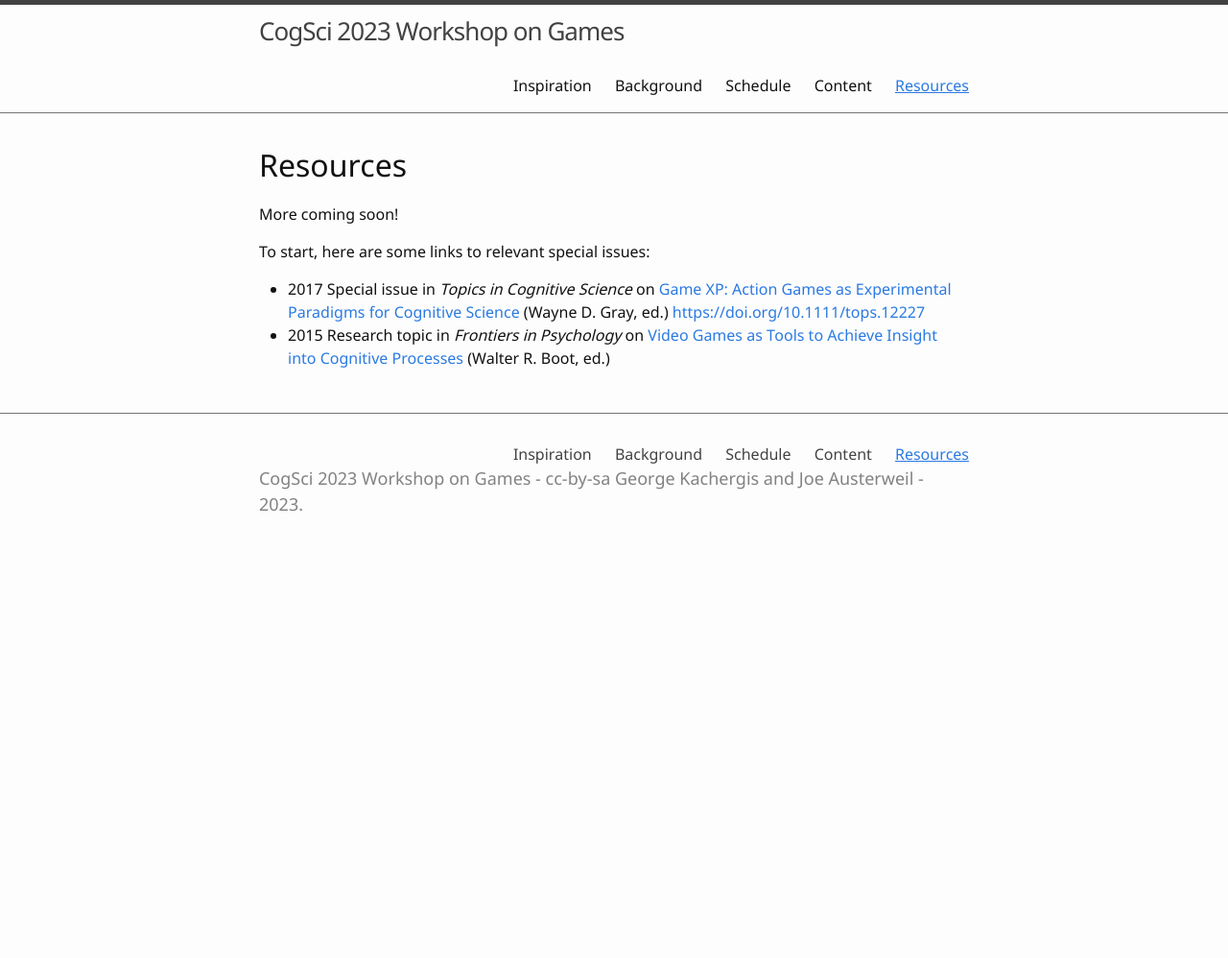
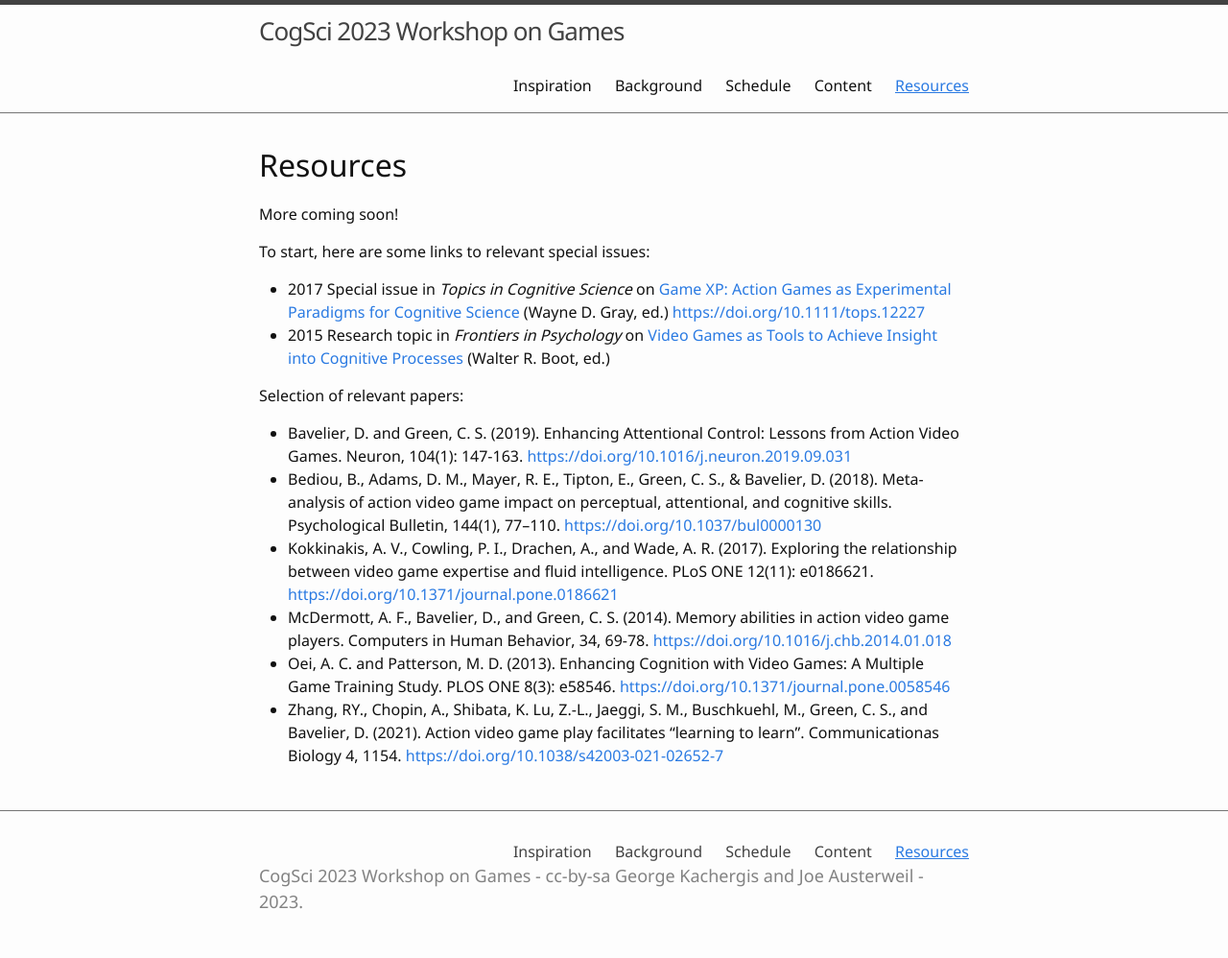
Before and after one commit to kachergis/games4understanding, a Jekyll site: the page built from 4-resources.md, in a window 1280 px wide. Shown: the whole page at 96% size. Built offline with Jekyll 4.4.1, drawn with Linux system fonts in a browser that asks for light colours; before the commit the page ends 900 px from its top, so only the background shows below that.

Commit message:
adding more references

```diff
--- a/4-resources.md
+++ b/4-resources.md
@@ -12,3 +12,14 @@ To start, here are some links to relevant special issues:
 
 - 2017 Special issue in _Topics in Cognitive Science_ on [Game XP: Action Games as Experimental Paradigms for Cognitive Science](https://onlinelibrary.wiley.com/toc/17568765/2017/9/2) (Wayne D. Gray, ed.) [https://doi.org/10.1111/tops.12227](https://doi.org/10.1111/tops.12227)
 - 2015 Research topic in _Frontiers in Psychology_ on [Video Games as Tools to Achieve Insight into Cognitive Processes](https://www.frontiersin.org/research-topics/1427/video-games-as-tools-to-achieve-insight-into-cognitive-processes#articles) (Walter R. Boot, ed.)
+
+
+Selection of relevant papers:
+
+- Bavelier, D. and Green, C. S. (2019). Enhancing Attentional Control: Lessons from Action Video Games. Neuron, 104(1): 147-163.
+[https://doi.org/10.1016/j.neuron.2019.09.031](https://doi.org/10.1016/j.neuron.2019.09.031)
+- Bediou, B., Adams, D. M., Mayer, R. E., Tipton, E., Green, C. S., & Bavelier, D. (2018). Meta-analysis of action video game impact on perceptual, attentional, and cognitive skills. Psychological Bulletin, 144(1), 77–110. [https://doi.org/10.1037/bul0000130](https://doi.org/10.1037/bul0000130)
+- Kokkinakis, A. V., Cowling, P. I., Drachen, A., and Wade, A. R. (2017). Exploring the relationship between video game expertise and fluid intelligence. PLoS ONE 12(11): e0186621. [https://doi.org/10.1371/journal.pone.0186621](https://doi.org/10.1371/journal.pone.0186621)
+- McDermott, A. F., Bavelier, D., and Green, C. S. (2014). Memory abilities in action video game players. Computers in Human Behavior, 34, 69-78. [https://doi.org/10.1016/j.chb.2014.01.018](https://doi.org/10.1016/j.chb.2014.01.018)
+- Oei, A. C. and Patterson, M. D. (2013). Enhancing Cognition with Video Games: A Multiple Game Training Study. PLOS ONE 8(3): e58546. [https://doi.org/10.1371/journal.pone.0058546](https://doi.org/10.1371/journal.pone.0058546)
+- Zhang, RY., Chopin, A., Shibata, K. Lu, Z.-L., Jaeggi, S. M., Buschkuehl, M., Green, C. S., and Bavelier, D. (2021). Action video game play facilitates “learning to learn”. Communicationas Biology 4, 1154. [https://doi.org/10.1038/s42003-021-02652-7](https://doi.org/10.1038/s42003-021-02652-7)
```
